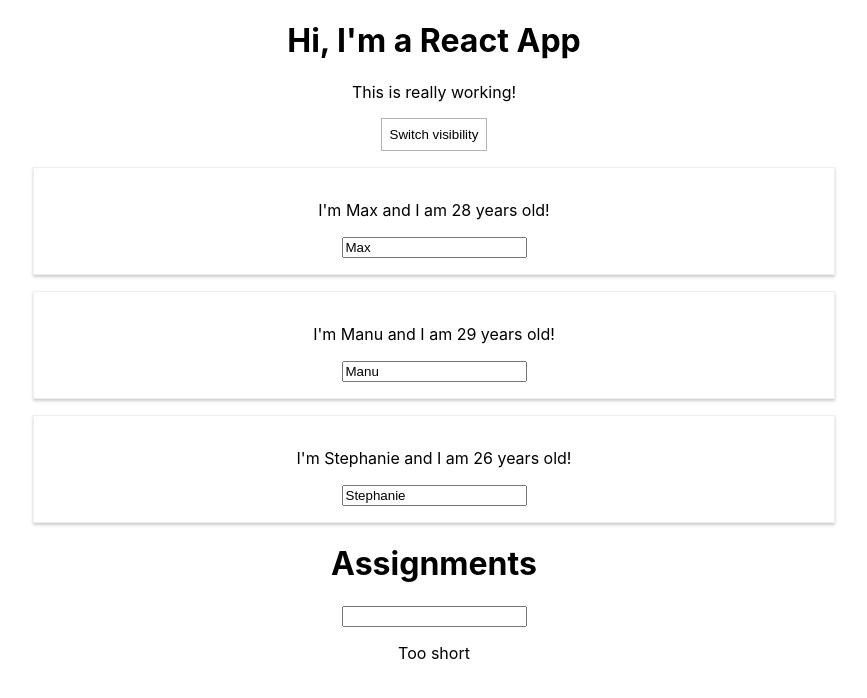
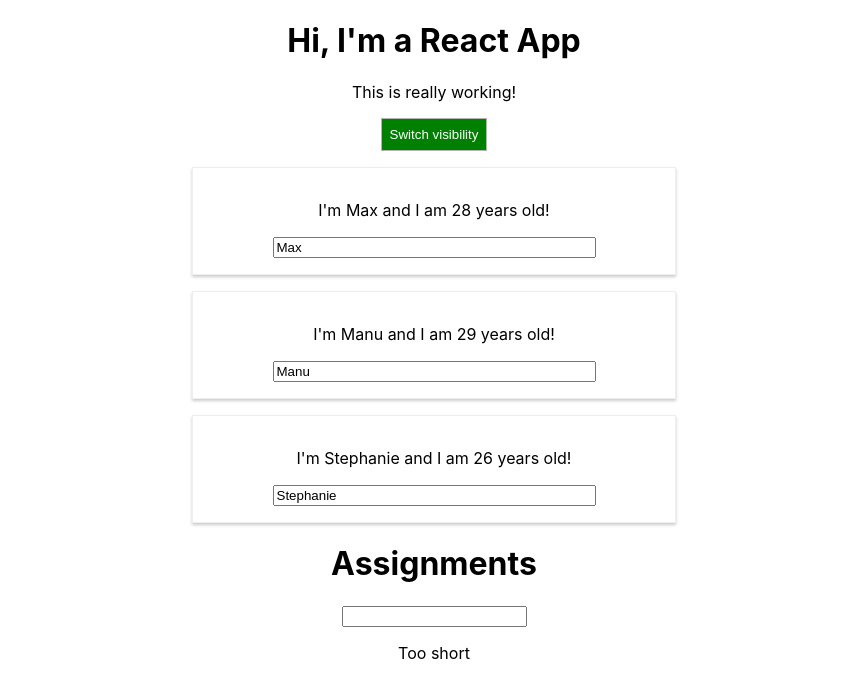
Before and after one commit to poisonivy-dev/react-complete-guide, a React (Create React App) app: page / in a window 1280 px wide. Shown: the top 698 px of the page, without its empty margins (206-1073 px from the left). Built offline with nearby package versions, Linux system fonts and the light colour scheme.

Commit message:
Added Styled Components and css modules

```diff
--- a/package.json
+++ b/package.json
@@ -9,6 +9,7 @@
     "react": "^18.2.0",
     "react-dom": "^18.2.0",
     "react-scripts": "5.0.1",
+    "styled-components": "^5.3.6",
     "web-vitals": "^2.1.4"
   },
   "scripts": {
--- a/src/App.css
+++ b/src/App.css
@@ -1,38 +1,3 @@
 .App {
   text-align: center;
 }
-
-.App-logo {
-  height: 40vmin;
-  pointer-events: none;
-}
-
-@media (prefers-reduced-motion: no-preference) {
-  .App-logo {
-    animation: App-logo-spin infinite 20s linear;
-  }
-}
-
-.App-header {
-  background-color: #282c34;
-  min-height: 100vh;
-  display: flex;
-  flex-direction: column;
-  align-items: center;
-  justify-content: center;
-  font-size: calc(10px + 2vmin);
-  color: white;
-}
-
-.App-link {
-  color: #61dafb;
-}
-
-@keyframes App-logo-spin {
-  from {
-    transform: rotate(0deg);
-  }
-  to {
-    transform: rotate(360deg);
-  }
-}
--- a/src/App.js
+++ b/src/App.js
@@ -3,6 +3,21 @@ import "./App.css";
 import ValidationComponent from "./ValidationComponent/ValidationComponent";
 import CharComponent from "./CharComponent/CharComponent";
 import Person from "./Person/Person";
+import styled from "styled-components";
+
+const StyledButton = styled.button`
+  background-color: ${(props) => (props.alt ? "green" : "red")};
+  color: white;
+  border: 1px solid #b4b4b4;
+  cursor: pointer;
+  padding: 8px;
+
+  &:hover {
+    background-color: ${(props) => (props.alt ? "lightgreen" : "salmon")};
+    color: black;
+  }
+`;
+
 class App extends Component {
   state = {
     persons: [
@@ -10,12 +25,7 @@ class App extends Component {
       { id: "fdadw12", name: "Manu", age: 29 },
       { id: "jtjt42", name: "Stephanie", age: 26 },
     ],
-    otherState: "some other value",
-    outputs: [
-      { text1: "para 1", text2: "para 2" },
-      { text1: "para 3", text2: "para 4" },
-      { text1: "para 4", text2: "para 6" },
-    ],
+    showPersons: true,
     username: "Jonas",
     text: "",
     length: 0,
@@ -38,6 +48,10 @@ class App extends Component {
   //toggling the visibility of persons list
   toggleVisibility = () => {
     document.querySelector(".personsList").classList.toggle("hidden");
+    const status = this.state.showPersons;
+    this.setState({
+      showPersons: !status,
+    });
   };
 
   //passing function to another component
@@ -76,19 +90,16 @@ class App extends Component {
     });
   };
   render() {
-    const style = {
-      backgroundColor: "white",
-      border: "1px solid #b4b4b4",
-      cursor: "pointer",
-      padding: "8px",
-    };
     return (
       <div className="App">
         <h1>Hi, I'm a React App</h1>
         <p>This is really working!</p>
-        <button style={style} onClick={this.toggleVisibility}>
+        <StyledButton
+          alt={this.state.showPersons}
+          onClick={this.toggleVisibility}
+        >
           Switch visibility
-        </button>
+        </StyledButton>
         <div className="personsList">
           {this.state.persons.map((person, index) => {
             return (
--- a/src/Person/Person.js
+++ b/src/Person/Person.js
@@ -1,8 +1,9 @@
 import React from "react";
-import "./Person.css";
+import styled from "./Person.module.css";
+
 const person = (props) => {
   return (
-    <div className="Person">
+    <div className={styled.Person}>
       <p onClick={props.click}>
         I'm {props.name} and I am {props.age} years old!
       </p>
--- a/src/Person/Person.css
+++ b/src/Person/Person.module.css
@@ -6,7 +6,16 @@
   padding: 16px;
   text-align: center;
 }
+@media (min-width: 500px) {
+  .Person {
+    width: 450px;
+  }
+}
+.Person input {
+  width: 70%;
+}
 
-.hidden {
+/* global class */
+:global .hidden {
   display: none;
 }
```
Also changed, not shown: 1 other file (tests, documents, lock files or other folders).
